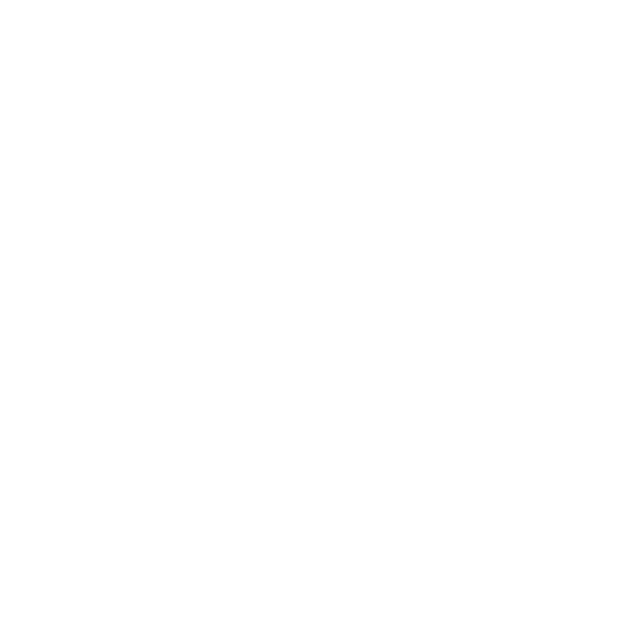
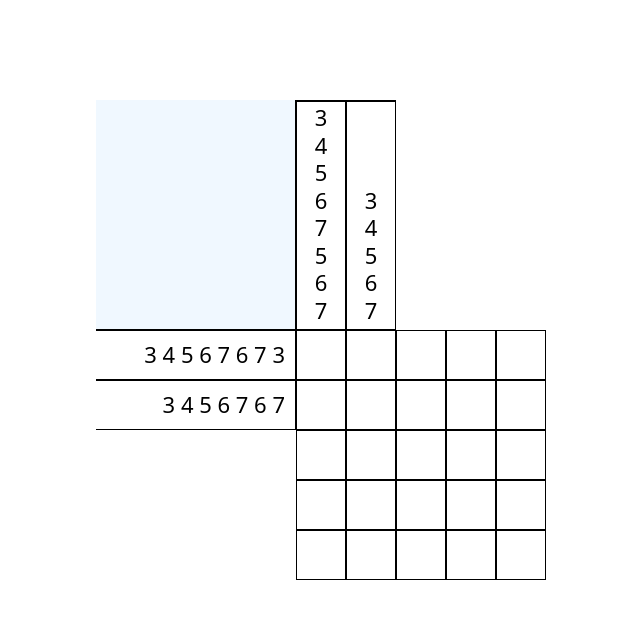
Before and after one commit to OxygeniumO2/RSSchool-JSFE2023Q4, a plain HTML site: page nonograms/index.html in a window 1280 px wide. Shown: the whole page, without its empty margins (319-959 px from the left). Drawn offline with Linux system fonts and the light colour scheme.

Commit message:
feat: basic structure

```diff
--- a/nonograms/index.html
+++ b/nonograms/index.html
@@ -5,11 +5,57 @@
   <meta charset="UTF-8">
   <meta name="viewport" content="width=device-width, initial-scale=1.0">
   <title>Document</title>
+  <link rel="stylesheet" href="./normalize.css">
   <link rel="stylesheet" href="./style.css">
 </head>
 
 <body>
-
+  <main>
+    <div class="container">
+      <div class="nonograms__container">
+        <div class="nonograms__leftcolumn">
+          <div class="empty__block"></div>
+          <div class="hints__left">
+            <div class="hints__left__item">3 4 5 6 7 6 7 3</div>
+            <div class="hints__left__item">3 4 5 6 7 6 7</div>
+          </div>
+        </div>
+        <div class="nonograms__rightcolumn">
+          <div class="hints__top">
+            <div class="hints__top__item">3 4 5 6 7 5 6 7</div>
+            <div class="hints__top__item">3 4 5 6 7</div>
+          </div>
+          <div class="gamefield">
+            <div class="gamefield__cell"></div>
+            <div class="gamefield__cell"></div>
+            <div class="gamefield__cell"></div>
+            <div class="gamefield__cell"></div>
+            <div class="gamefield__cell"></div>
+            <div class="gamefield__cell"></div>
+            <div class="gamefield__cell"></div>
+            <div class="gamefield__cell"></div>
+            <div class="gamefield__cell"></div>
+            <div class="gamefield__cell"></div>
+            <div class="gamefield__cell"></div>
+            <div class="gamefield__cell"></div>
+            <div class="gamefield__cell"></div>
+            <div class="gamefield__cell"></div>
+            <div class="gamefield__cell"></div>
+            <div class="gamefield__cell"></div>
+            <div class="gamefield__cell"></div>
+            <div class="gamefield__cell"></div>
+            <div class="gamefield__cell"></div>
+            <div class="gamefield__cell"></div>
+            <div class="gamefield__cell"></div>
+            <div class="gamefield__cell"></div>
+            <div class="gamefield__cell"></div>
+            <div class="gamefield__cell"></div>
+            <div class="gamefield__cell"></div>
+          </div>
+        </div>
+      </div>
+    </div>
+  </main>
 </body>
 
 </html>
--- a/nonograms/style.css
+++ b/nonograms/style.css
@@ -0,0 +1,63 @@
+.container {
+  max-width: 1440px;
+  padding: 0 20px;
+  margin: 0 auto;
+}
+
+.nonograms__container {
+  display: flex;
+  font-size: 22px;
+  justify-content: center;
+  margin-top: 100px;
+}
+
+.nonograms__leftcolumn {
+  width: 200px;
+}
+
+.empty__block {
+  background-color: aliceblue;
+  height: 230px;
+  border-right: 1px solid black;
+  border-bottom: 1px solid black;
+}
+
+.hints__top {
+  height: 230px;
+  display: flex;
+}
+
+.hints__left__item {
+  display: flex;
+  align-items: center;
+  justify-content: end;
+  height: 50px;
+  padding-right: 10px;
+  border-bottom: 1px solid black;
+  border-top: 1px solid black;
+  border-right: 1px solid black;
+}
+
+.hints__top__item {
+  display: flex;
+  align-items: end;
+  justify-content: center;
+  width: 50px;
+  padding: 0 12px 5px;
+  line-height: 125%;
+  text-align: center;
+  border: 1px solid black;
+  border-top: 2px solid black;
+}
+
+.gamefield {
+  display: flex;
+  flex-wrap: wrap;
+  max-width: 250px;
+}
+
+.gamefield__cell {
+  width: 50px;
+  height: 50px;
+  border: 1px solid black;
+}
```
Also changed, not shown: nonograms/normalize.css (added, +9 -0 lines).
